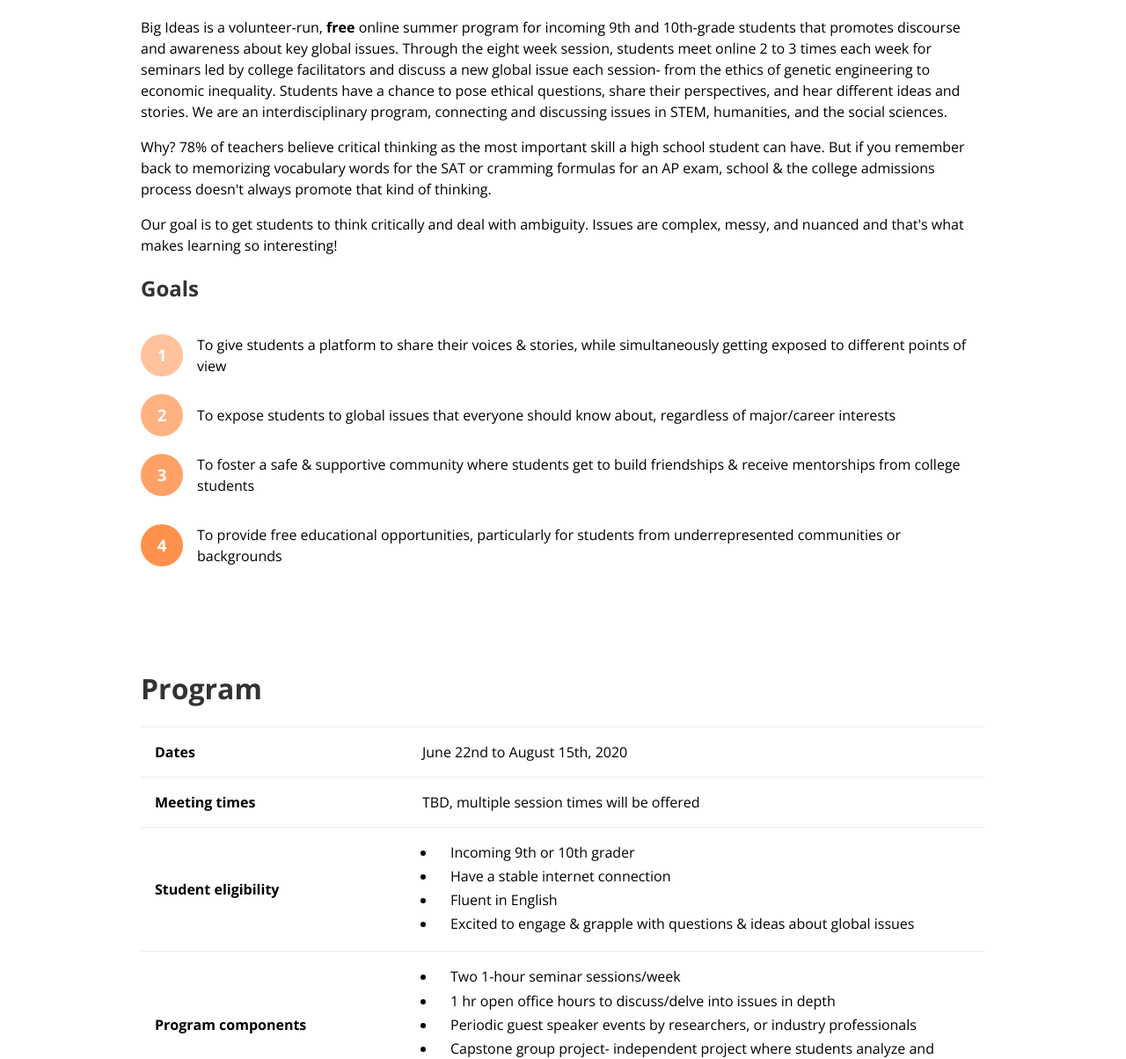
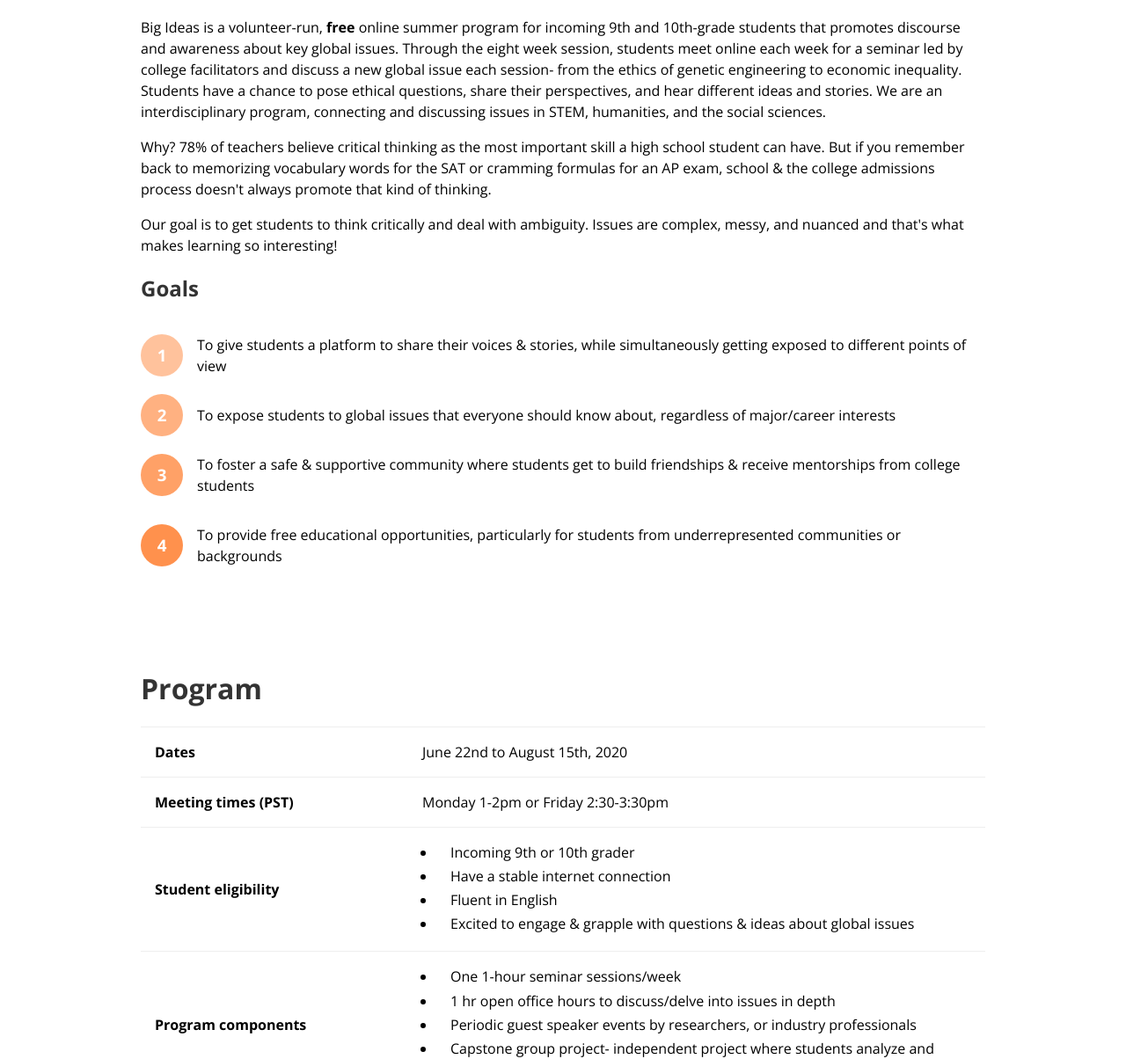
Before and after one commit to bigideasglobalseminar/bigideas.github.io, a plain HTML site: page index.html in a window 1280 px wide. Shown: the part 662-1866 px from the top of the page at 88% size. Drawn offline with nearby package versions, Linux system fonts and the light colour scheme.

Commit message:
language

```diff
--- a/index.html
+++ b/index.html
@@ -78,7 +78,7 @@
 <div class="container-out" id="about">
 <div class="container">
 	<h1>About</h1>
-	<p>Big Ideas is a volunteer-run, <b>free</b> online summer program for incoming 9th and 10th-grade students that promotes discourse and awareness about key global issues. Through the eight week session, students meet online 2 to 3 times each week for seminars led by college facilitators and discuss a new global issue each session- from the ethics of genetic engineering to economic inequality. Students have a chance to pose ethical questions, share their perspectives, and hear different ideas and stories. We are an interdisciplinary program, connecting and discussing issues in STEM, humanities, and the social sciences.</p>
+	<p>Big Ideas is a volunteer-run, <b>free</b> online summer program for incoming 9th and 10th-grade students that promotes discourse and awareness about key global issues. Through the eight week session, students meet online each week for a seminar led by college facilitators and discuss a new global issue each session- from the ethics of genetic engineering to economic inequality. Students have a chance to pose ethical questions, share their perspectives, and hear different ideas and stories. We are an interdisciplinary program, connecting and discussing issues in STEM, humanities, and the social sciences.</p>
 	<p>Why? 78% of teachers believe critical thinking as the most important skill a high school student can have. But if you remember back to memorizing vocabulary words for the SAT or cramming formulas for an AP exam,  school & the college admissions process doesn't always promote that kind of thinking.</p>
 	<p>Our goal is to get students to think critically and deal with ambiguity. Issues are complex, messy, and nuanced and that's what makes learning so interesting!</p>
 	<h2>Goals</h2>
@@ -113,8 +113,8 @@
 	  	<td><p>June 22nd to August 15th, 2020</p></td>
 	  </tr>
 	  <tr>
-	  	<th>Meeting times</th>
-	  	<td><p>TBD, multiple session times will be offered</p></td>
+	  	<th>Meeting times (PST)</th>
+	  	<td><p>Monday 1-2pm or Friday 2:30-3:30pm</p></td>
 	  </tr>
 	  <tr>
 	  	<th>Student eligibility</th>
@@ -133,7 +133,7 @@
 	  	<th>Program components</th>
 	  	<td>
 	  		<ul>
-	  		<li>Two 1-hour seminar sessions/week</li>
+	  		<li>One 1-hour seminar sessions/week</li>
 			<li>1 hr open office hours to discuss/delve into issues in depth</li>
 			<li>Periodic guest speaker events by researchers, or industry professionals</li>
 			<li>Capstone group project- independent project where students analyze and understand a global issue relevant to their community</li>
@@ -258,7 +258,7 @@
 <div class="container-out" id="contact">
 <div class="container">
 	<h1>Contact</h1>
-	<p>For general inquiries, email <a href="mailto:global.issues.seminar2020@gmail.com">global.issues.seminar2020@gmail.com</a>. Otherwise, contact a specific team member with their email above.</p>
+	<p>For general inquiries, email <a href="mailto:global.issues.seminar2020@gmail.com">global.issues.seminar2020@gmail.com</a>. Otherwise, contact a specific team member with their email above. You can also message our facebook page: <a href="https://www.facebook.com/bigideasglobalseminar" target="_blank">@bigideasglobalseminar</a>.</p>
 </div>
 </div>
 
```
